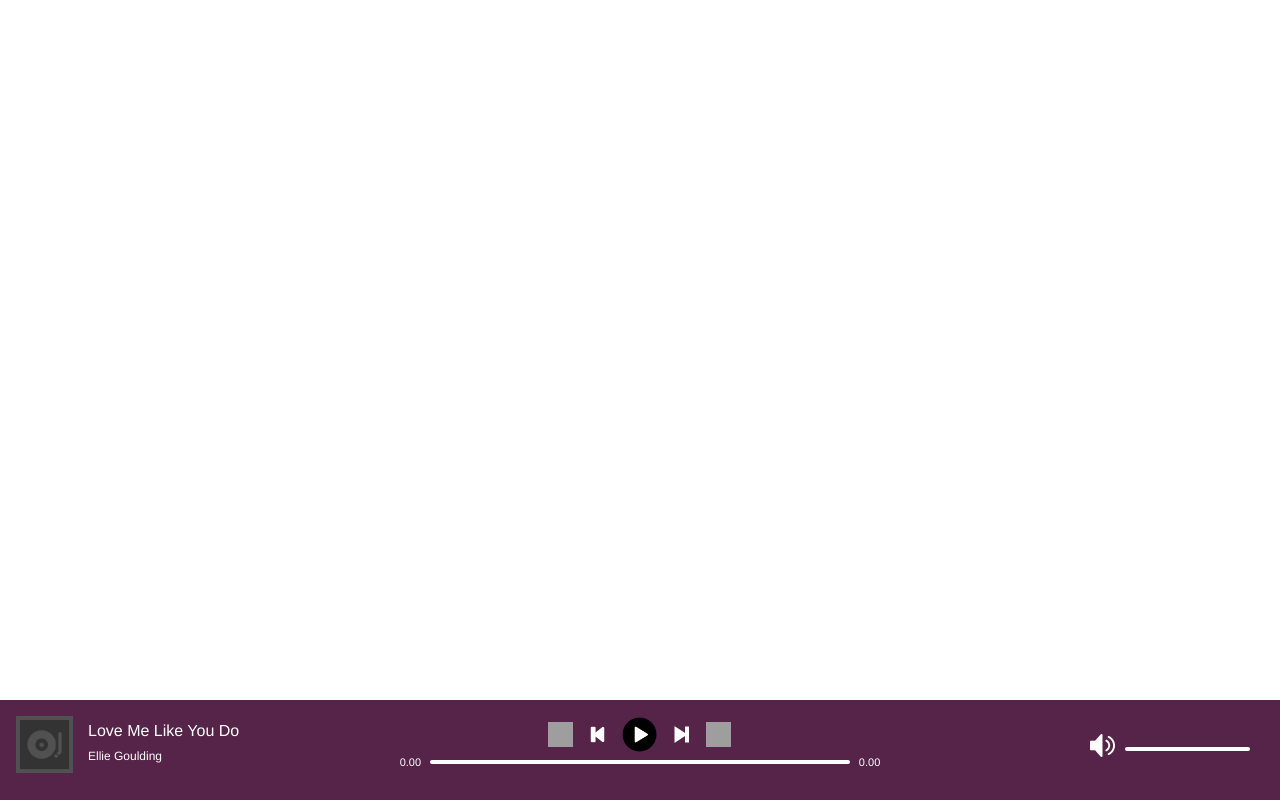
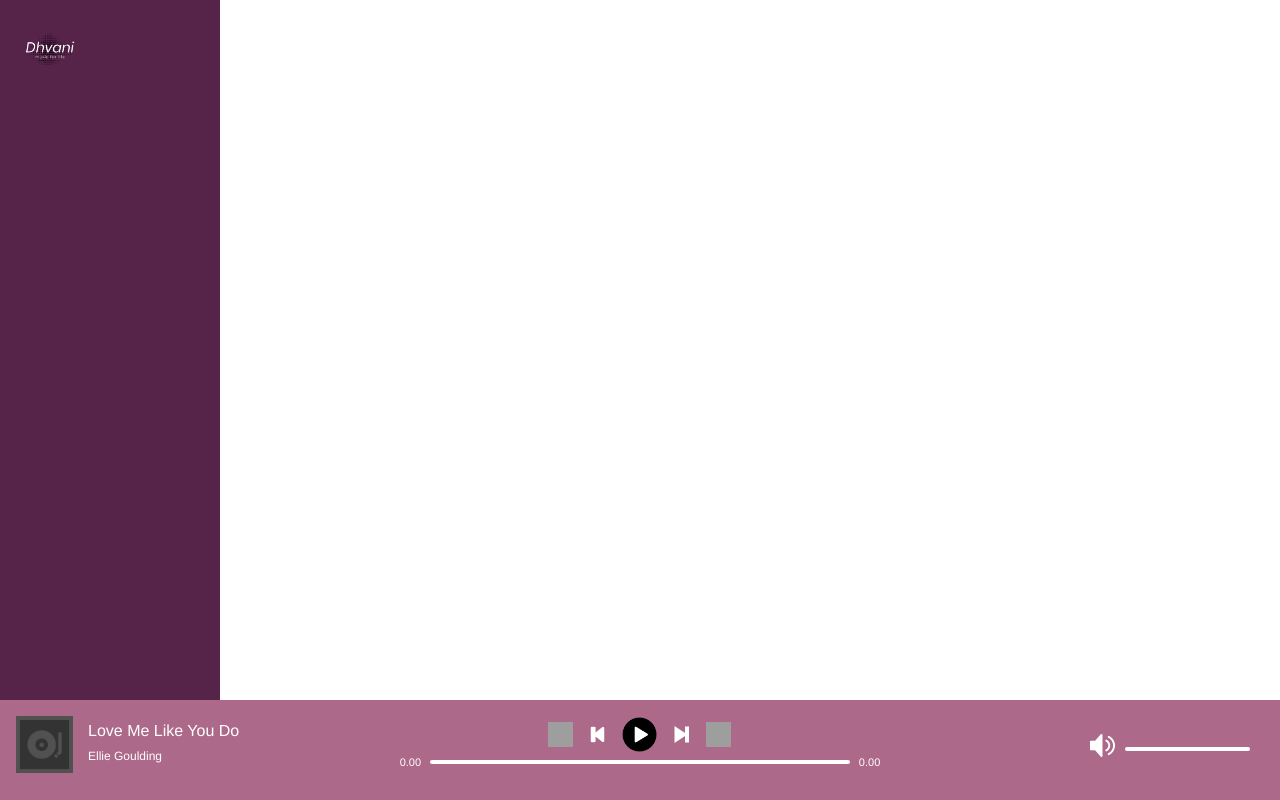
Before and after one commit to 2207akash/dhvani, a PHP site: page / in a window 1280 px wide. Run offline with PHP 8.4, Linux system fonts and the light colour scheme; the visitor is signed in with stand-in values (Sample User, id 1); grey boxes are pictures that could not be loaded.

Commit message:
Added navigation bar to the left section of screen, designed logo and added to the navbar, linked the logo with the homepage

```diff
--- a/assets/css/styles.css
+++ b/assets/css/styles.css
@@ -14,7 +14,7 @@ html, body {
 /* ID SELECTORS */
 
 #nowPlayingBarContainer {
-    background-color: #562349;
+    background-color: #ad6989;
     width: 100%;
     display: block;
     bottom: 0;
@@ -46,6 +46,20 @@ html, body {
 	display: flex;
 	flex-direction: column;
 	align-items: center;
+}
+
+#topContainer {
+	min-height: 100%;
+	width: 100%;
+}
+
+#navBarContainer {
+	background-color: #562349;
+	width: 220px;
+	height: 100vh;
+	position: fixed;
+	top: 0;
+	left: 0;
 }
 
 /* CLASS SELECTORS */
@@ -156,3 +170,15 @@ html, body {
 .volumeBar .progressBar {
 	width: 125px;
 }
+
+.navBar {
+	padding: 25px;
+	display: flex;
+	flex-direction: column;
+	-ms-flex-direction: column;
+}
+
+.logo img {
+	width: 50px;
+	height: 50px;
+}
--- a/index.php
+++ b/index.php
@@ -16,6 +16,17 @@
 	<link rel="stylesheet" type="text/css" href="assets/css/styles.css">
 </head>
 <body>
+	<div id="mainContainer">
+
+		<div id="topContainer">
+			<div id="navBarContainer">
+				<div class="navBar">
+					<a class="logo" href="index.php">
+						<img src="assets/images/icons/logo.png">
+					</a>
+				</div>
+			</div>
+		</div>
 
 		<div id="nowPlayingBarContainer">
 			<div id="nowPlayingBar">
@@ -93,5 +104,7 @@
 			</div>
 		</div>
 
+	</div>
+
 </body>
 </html>
```
Also changed, not shown: assets/images/icons/logo.png (added). Lines whose indentation alone changed are shown as unchanged.
